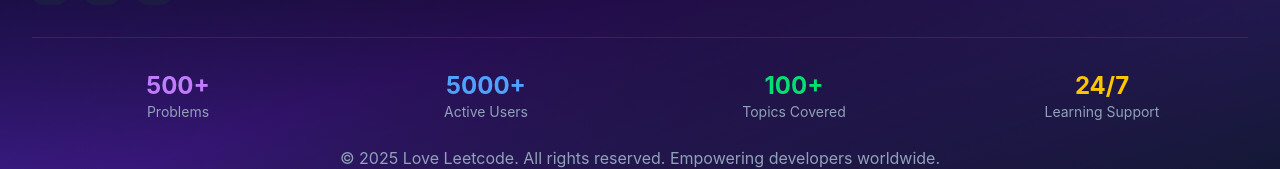
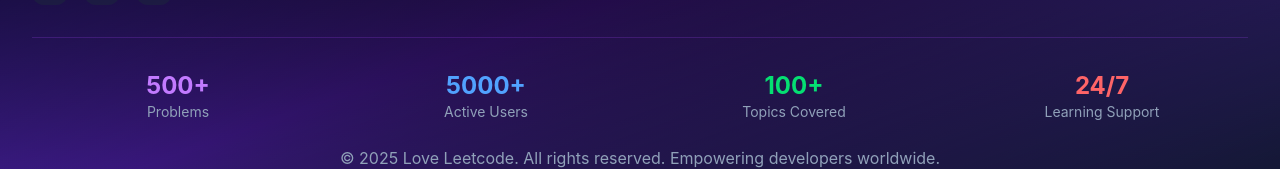
Before and after one commit to kevish-is-building/love-leetcode-frontend, a React (Vite) app: page / in a window 1280 px wide. Shown: the part 2736-2905 px from the top of the page. Built offline with nearby package versions, Linux system fonts and the light colour scheme; no server answers.

Commit message:
color change

```diff
--- a/src/components/Footer.jsx
+++ b/src/components/Footer.jsx
@@ -104,7 +104,7 @@
               <div className="text-sm text-slate-400">Topics Covered</div>
             </div>
             <div className="text-center">
-              <div className="text-2xl font-bold text-yellow-400">24/7</div>
+              <div className="text-2xl font-bold text-red-400">24/7</div>
               <div className="text-sm text-slate-400">Learning Support</div>
             </div>
           </div>
--- a/src/index.css
+++ b/src/index.css
@@ -57,7 +57,7 @@
       #1e1b4b 25%,
       #312e81 50%,
       #1e1b4b 75%,
-      #0f172a 100%
+      #0f172a 20%
     );
   }
 
@@ -94,7 +94,7 @@
     left: 10%;
     width: 2px;
     height: 2px;
-    background: #a855f7;
+    background: #52049b;
     border-radius: 50%;
     animation: float 6s ease-in-out infinite;
     box-shadow: 100px 200px 0 #8b5cf6, 200px 100px 0 #7c3aed,
@@ -238,7 +238,7 @@
 }
 
 .dark {
-  --background: oklch(0.145 0 0);
+  --background: oklch(46.975% 0.19643 307.716);
   --foreground: oklch(0.985 0 0);
   --card: oklch(0.205 0 0);
   --card-foreground: oklch(0.985 0 0);
```
